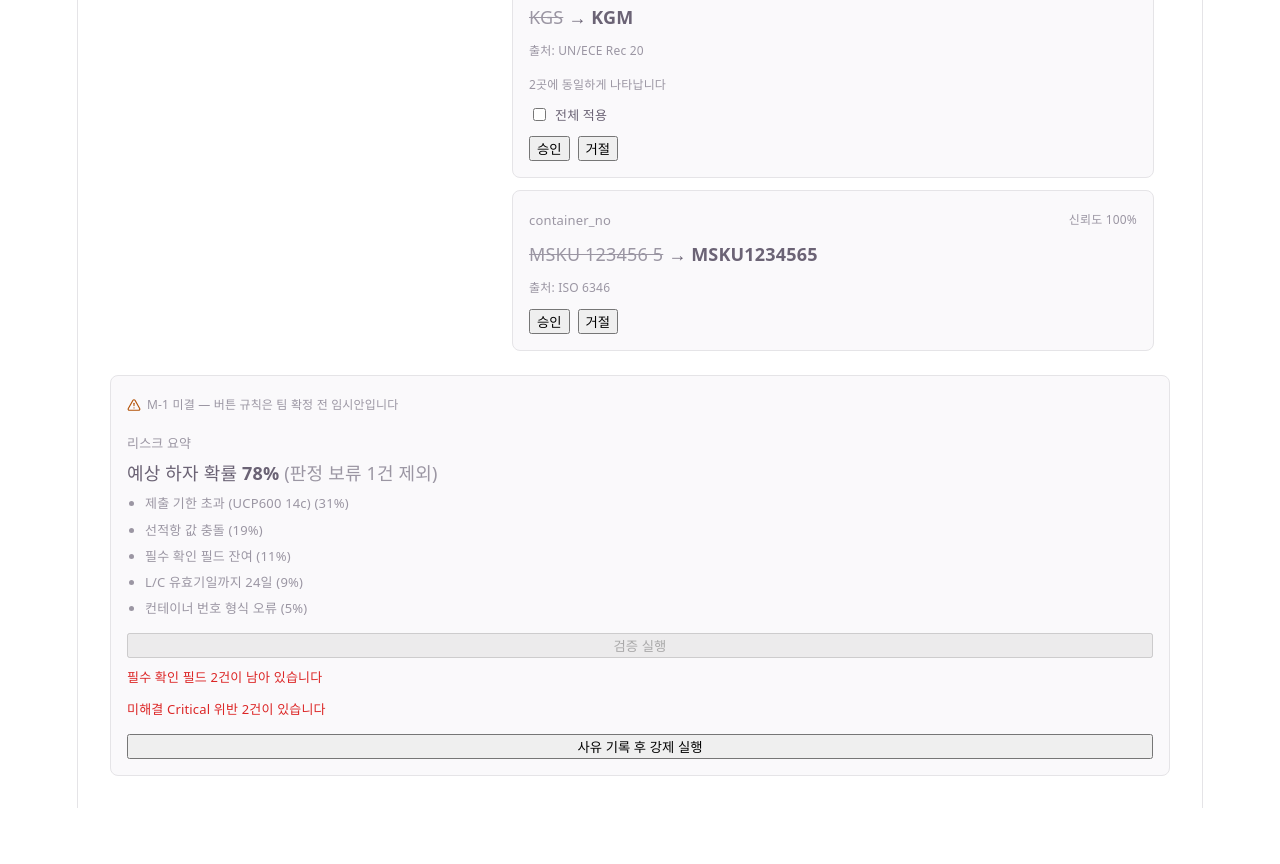
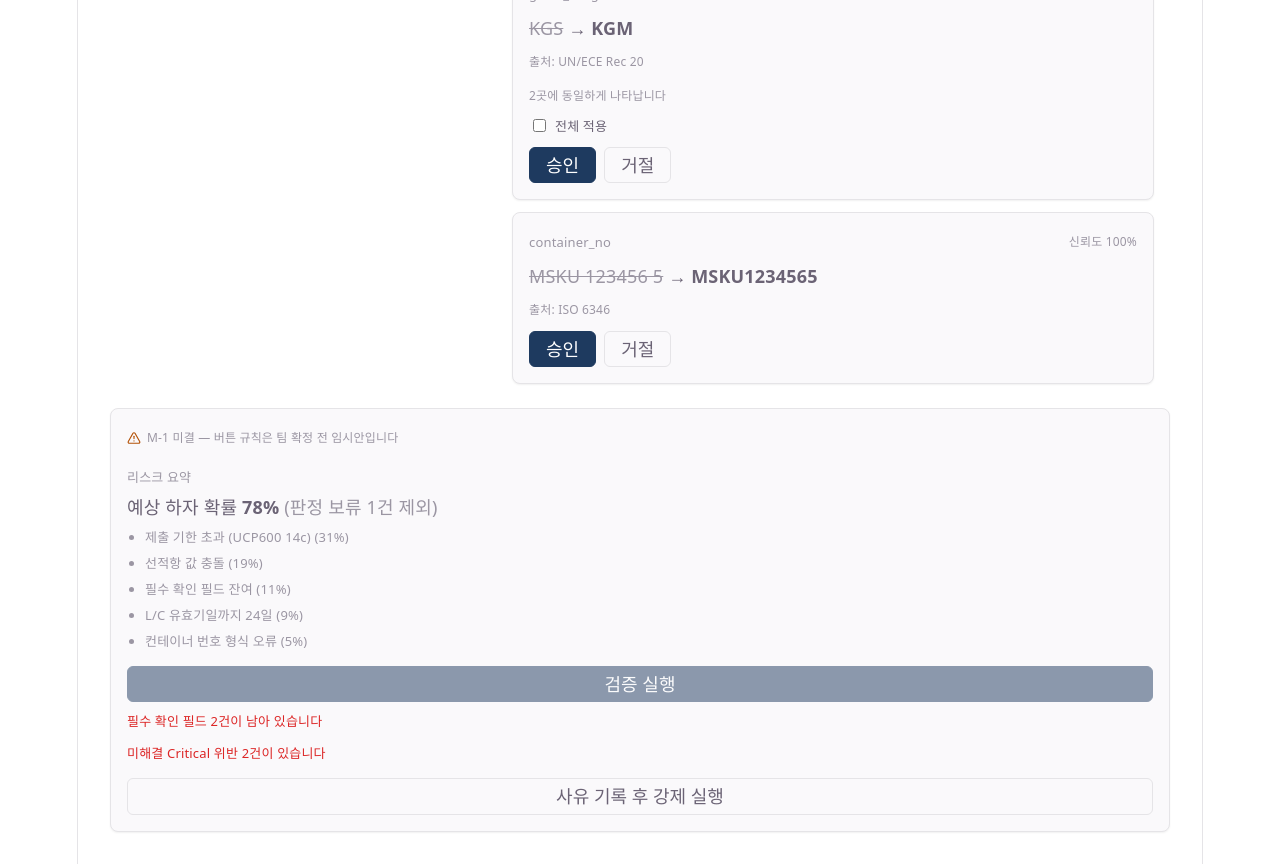
Before and after one commit to Khyojae/B-L-copilot, a React (Vite) app in the folder frontend/: page /shipments/1/draft in a window 1280 px wide. Shown: the part 1760-2624 px from the top of the page. Before the commit the page ends 2568 px from the top, so only its background shows below. Built offline with nearby package versions, Linux system fonts and the light colour scheme.

Commit message:
Add design tokens (brand color, spacing, card shadow), unify --accent into --brand-primary

```diff
--- a/frontend/src/index.css
+++ b/frontend/src/index.css
@@ -12,6 +12,34 @@
   --social-bg: rgba(244, 243, 236, 0.5);
   --shadow:
     rgba(0, 0, 0, 0.1) 0 10px 15px -3px, rgba(0, 0, 0, 0.05) 0 4px 6px -2px;
+
+  /* 브랜드 색상 — 진한 남색/인디고. 버튼·링크·선택 상태에 씀.
+     ⚠ --severity-info(파랑)와는 다른 색조라 서로 안 겹침. 심각도/신뢰도/상태
+     색상(SEVERITY·CONFIDENCE·SHIPMENT_STATUS)은 절대 이 색으로 바꾸지 않음 */
+  --brand-primary: #1e3a5f;
+  --brand-primary-hover: #16293f;
+  --brand-primary-light: rgba(30, 58, 95, 0.08);
+
+  /* 중립 색상 — 기존 --text/--text-h/--bg/--card-bg/--border의 별칭.
+     원본 값은 그대로 두고 이름만 의미 단위로 하나 더 붙인 것이라, 다크모드
+     오버라이드도 원본 쪽에서 자동으로 따라옴 */
+  --text-primary: var(--text-h);
+  --text-secondary: var(--text);
+  --bg-page: var(--bg);
+  --bg-card: var(--card-bg);
+  --border-default: var(--border);
+
+  /* 여백 체계 — 8px 기준 */
+  --space-1: 4px;
+  --space-2: 8px;
+  --space-3: 16px;
+  --space-4: 24px;
+  --space-5: 32px;
+  --space-6: 48px;
+
+  /* 카드 기본 스타일 — 그림자는 은은하게 1단계만, 그라데이션·글로우 없음 */
+  --radius-card: 8px;
+  --shadow-card: 0 1px 2px rgba(0, 0, 0, 0.06);
 
   --sans: system-ui, 'Segoe UI', Roboto, sans-serif;
   --heading: system-ui, 'Segoe UI', Roboto, sans-serif;
@@ -67,6 +95,11 @@
     --social-bg: rgba(47, 48, 58, 0.5);
     --shadow:
       rgba(0, 0, 0, 0.4) 0 10px 15px -3px, rgba(0, 0, 0, 0.25) 0 4px 6px -2px;
+
+    --brand-primary: #5b84ac;
+    --brand-primary-hover: #75a0c4;
+    --brand-primary-light: rgba(91, 132, 172, 0.15);
+    --shadow-card: 0 1px 2px rgba(0, 0, 0, 0.4);
 
     --severity-critical: #f87171;
     --severity-critical-bg: rgba(248, 113, 113, 0.15);
@@ -150,3 +183,55 @@ code {
   padding: 4px 8px;
   background: var(--code-bg);
 }
+
+/* 링크 기본 스타일. 카드 전체를 감싸는 Link는 inline style로 color/textDecoration을
+   직접 지정하므로 이 규칙에 안 덮임 (인라인 스타일이 항상 우선함) */
+a {
+  color: var(--brand-primary);
+  text-decoration: none;
+}
+a:hover {
+  color: var(--brand-primary-hover);
+  text-decoration: underline;
+}
+
+/* 버튼 기본 스타일 — 그라데이션·그림자·애니메이션 없이 배경색 전환만 */
+button {
+  font: inherit;
+  cursor: pointer;
+  border-radius: 6px;
+  padding: var(--space-1) var(--space-3);
+  border: 1px solid var(--border-default);
+  background: var(--bg-card);
+  color: var(--text-primary);
+  transition: background-color 0.15s ease, border-color 0.15s ease, color 0.15s ease;
+}
+button:hover:not(:disabled) {
+  border-color: var(--brand-primary);
+}
+button:disabled {
+  cursor: not-allowed;
+  opacity: 0.5;
+}
+
+/* 주요 동작(승인·검증 실행 등) — 채워진 남색 버튼 */
+.btn-primary {
+  background: var(--brand-primary);
+  border-color: var(--brand-primary);
+  color: #fff;
+}
+.btn-primary:hover:not(:disabled) {
+  background: var(--brand-primary-hover);
+  border-color: var(--brand-primary-hover);
+}
+
+/* 보조 동작(거절·취소 등) — 테두리만 있는 버튼 */
+.btn-secondary {
+  background: transparent;
+  color: var(--text-secondary);
+}
+.btn-secondary:hover:not(:disabled) {
+  background: var(--brand-primary-light);
+  border-color: var(--brand-primary);
+  color: var(--brand-primary);
+}
--- a/frontend/src/pages/S1Dashboard/ShipmentCard.tsx
+++ b/frontend/src/pages/S1Dashboard/ShipmentCard.tsx
@@ -14,10 +14,11 @@ export function ShipmentCard({ shipment }: ShipmentCardProps) {
         display: 'flex',
         flexDirection: 'column',
         gap: 8,
-        padding: 16,
-        border: '1px solid var(--border)',
-        borderRadius: 8,
-        backgroundColor: 'var(--card-bg)',
+        padding: 'var(--space-3)',
+        border: '1px solid var(--border-default)',
+        borderRadius: 'var(--radius-card)',
+        boxShadow: 'var(--shadow-card)',
+        backgroundColor: 'var(--bg-card)',
         textAlign: 'left',
         textDecoration: 'none',
         color: 'inherit',
--- a/frontend/src/pages/S2Upload/index.tsx
+++ b/frontend/src/pages/S2Upload/index.tsx
@@ -68,7 +68,12 @@ export function S2Upload() {
       <h1>서류 업로드</h1>
 
       <input ref={inputRef} type="file" onChange={handleFileChange} style={{ display: 'none' }} />
-      <button type="button" onClick={() => inputRef.current?.click()} disabled={job !== null}>
+      <button
+        type="button"
+        className="btn-primary"
+        onClick={() => inputRef.current?.click()}
+        disabled={job !== null}
+      >
         파일 선택
       </button>
 
--- a/frontend/src/pages/S3Draft/DocumentViewer.tsx
+++ b/frontend/src/pages/S3Draft/DocumentViewer.tsx
@@ -41,9 +41,10 @@ export function DocumentViewer({ focusedField }: DocumentViewerProps) {
     position: 'relative',
     width: DISPLAY_SIZE.width,
     height: DISPLAY_SIZE.height,
-    backgroundColor: 'var(--card-bg)',
-    border: '1px solid var(--border)',
-    borderRadius: 6,
+    backgroundColor: 'var(--bg-card)',
+    border: '1px solid var(--border-default)',
+    borderRadius: 'var(--radius-card)',
+    boxShadow: 'var(--shadow-card)',
     display: 'flex',
     alignItems: 'center',
     justifyContent: 'center',
--- a/frontend/src/pages/S3Draft/FieldRow.tsx
+++ b/frontend/src/pages/S3Draft/FieldRow.tsx
@@ -63,7 +63,7 @@ export function FieldRow({
         border: field.conflict_flag
           ? '1px solid var(--severity-critical)'
           : '1px solid transparent',
-        boxShadow: isFocused ? 'inset 0 0 0 1.5px var(--accent)' : 'none',
+        boxShadow: isFocused ? 'inset 0 0 0 1.5px var(--brand-primary)' : 'none',
       }}
     >
       <span style={{ flex: '0 0 180px', fontSize: 13, color: 'var(--text-muted)' }}>
@@ -85,7 +85,7 @@ export function FieldRow({
             flex: 1,
             font: 'inherit',
             color: 'inherit',
-            border: '1px solid var(--border)',
+            border: '1px solid var(--border-default)',
             borderRadius: 4,
             padding: '2px 6px',
           }}
@@ -97,7 +97,7 @@ export function FieldRow({
       )}
 
       {isEdited && (
-        <span style={{ fontSize: 11, fontWeight: 600, color: 'var(--accent)' }}>수정됨</span>
+        <span style={{ fontSize: 11, fontWeight: 600, color: 'var(--brand-primary)' }}>수정됨</span>
       )}
 
       {field.conflict_flag && (
--- a/frontend/src/pages/S3Draft/SuggestionCard.tsx
+++ b/frontend/src/pages/S3Draft/SuggestionCard.tsx
@@ -57,10 +57,11 @@ export function SuggestionCard({ suggestion, onAccept, onReject }: SuggestionCar
         display: 'flex',
         flexDirection: 'column',
         gap: 8,
-        padding: 16,
-        border: '1px solid var(--border)',
-        borderRadius: 8,
-        backgroundColor: 'var(--card-bg)',
+        padding: 'var(--space-3)',
+        border: '1px solid var(--border-default)',
+        borderRadius: 'var(--radius-card)',
+        boxShadow: 'var(--shadow-card)',
+        backgroundColor: 'var(--bg-card)',
         textAlign: 'left',
       }}
     >
@@ -99,10 +100,10 @@ export function SuggestionCard({ suggestion, onAccept, onReject }: SuggestionCar
 
       {isDeciding && (
         <div style={{ display: 'flex', gap: 8 }}>
-          <button type="button" onClick={handleAccept}>
+          <button type="button" className="btn-primary" onClick={handleAccept}>
             승인
           </button>
-          <button type="button" onClick={handleRejectClick}>
+          <button type="button" className="btn-secondary" onClick={handleRejectClick}>
             거절
           </button>
         </div>
@@ -116,6 +117,7 @@ export function SuggestionCard({ suggestion, onAccept, onReject }: SuggestionCar
               <button
                 key={reason}
                 type="button"
+                className="btn-secondary"
                 onClick={() => handleSelectReason(reason as RejectReason)}
               >
                 {label}
@@ -126,7 +128,7 @@ export function SuggestionCard({ suggestion, onAccept, onReject }: SuggestionCar
       )}
 
       {status === 'accepted' && (
-        <span style={{ fontSize: 12, fontWeight: 600, color: 'var(--accent)' }}>
+        <span style={{ fontSize: 12, fontWeight: 600, color: 'var(--brand-primary)' }}>
           ✓ 적용됨
           {applyToAllInScope && hasMultipleScope ? ` · ${suggestion.scope.length}곳 전체` : ''}
         </span>
--- a/frontend/src/pages/S3Draft/VerifyBar.tsx
+++ b/frontend/src/pages/S3Draft/VerifyBar.tsx
@@ -54,10 +54,11 @@ export function VerifyBar({ editedValues }: VerifyBarProps) {
         display: 'flex',
         flexDirection: 'column',
         gap: 12,
-        padding: 16,
-        border: '1px solid var(--border)',
-        borderRadius: 8,
-        backgroundColor: 'var(--card-bg)',
+        padding: 'var(--space-3)',
+        border: '1px solid var(--border-default)',
+        borderRadius: 'var(--radius-card)',
+        boxShadow: 'var(--shadow-card)',
+        backgroundColor: 'var(--bg-card)',
         textAlign: 'left',
       }}
     >
@@ -89,7 +90,7 @@ export function VerifyBar({ editedValues }: VerifyBarProps) {
       </div>
 
       <div style={{ display: 'flex', flexDirection: 'column', gap: 6 }}>
-        <button type="button" disabled={!gate.allowed} onClick={handleVerifyClick}>
+        <button type="button" className="btn-primary" disabled={!gate.allowed} onClick={handleVerifyClick}>
           검증 실행
         </button>
 
@@ -104,7 +105,7 @@ export function VerifyBar({ editedValues }: VerifyBarProps) {
       {!gate.allowed && gate.overridable && overrideRecorded === null && (
         <div style={{ display: 'flex', flexDirection: 'column', gap: 6 }}>
           {!showOverrideForm ? (
-            <button type="button" onClick={() => setShowOverrideForm(true)}>
+            <button type="button" className="btn-secondary" onClick={() => setShowOverrideForm(true)}>
               사유 기록 후 강제 실행
             </button>
           ) : (
@@ -120,16 +121,16 @@ export function VerifyBar({ editedValues }: VerifyBarProps) {
                 style={{
                   font: 'inherit',
                   color: 'inherit',
-                  border: '1px solid var(--border)',
+                  border: '1px solid var(--border-default)',
                   borderRadius: 4,
                   padding: '4px 8px',
                 }}
               />
               <div style={{ display: 'flex', gap: 8 }}>
-                <button type="button" onClick={handleOverrideSubmit}>
+                <button type="button" className="btn-primary" onClick={handleOverrideSubmit}>
                   확인
                 </button>
-                <button type="button" onClick={() => setShowOverrideForm(false)}>
+                <button type="button" className="btn-secondary" onClick={() => setShowOverrideForm(false)}>
                   취소
                 </button>
               </div>
@@ -139,7 +140,7 @@ export function VerifyBar({ editedValues }: VerifyBarProps) {
       )}
 
       {overrideRecorded !== null && (
-        <p style={{ margin: 0, fontSize: 13, color: 'var(--accent)' }}>
+        <p style={{ margin: 0, fontSize: 13, color: 'var(--brand-primary)' }}>
           사유 기록됨: {overrideRecorded}
         </p>
       )}
--- a/frontend/src/pages/S4Verdicts/VerdictCard.tsx
+++ b/frontend/src/pages/S4Verdicts/VerdictCard.tsx
@@ -12,10 +12,11 @@ export function VerdictCard({ verdict }: VerdictCardProps) {
         display: 'flex',
         flexDirection: 'column',
         gap: 8,
-        padding: 16,
-        border: '1px solid var(--border)',
-        borderRadius: 8,
-        backgroundColor: 'var(--card-bg)',
+        padding: 'var(--space-3)',
+        border: '1px solid var(--border-default)',
+        borderRadius: 'var(--radius-card)',
+        boxShadow: 'var(--shadow-card)',
+        backgroundColor: 'var(--bg-card)',
         textAlign: 'left',
       }}
     >
--- a/frontend/src/pages/S6Alerts/AlertCard.tsx
+++ b/frontend/src/pages/S6Alerts/AlertCard.tsx
@@ -19,10 +19,11 @@ export function AlertCard({ alert }: AlertCardProps) {
         display: 'flex',
         flexDirection: 'column',
         gap: 8,
-        padding: 16,
-        border: '1px solid var(--border)',
-        borderRadius: 8,
-        backgroundColor: 'var(--card-bg)',
+        padding: 'var(--space-3)',
+        border: '1px solid var(--border-default)',
+        borderRadius: 'var(--radius-card)',
+        boxShadow: 'var(--shadow-card)',
+        backgroundColor: 'var(--bg-card)',
         textAlign: 'left',
         textDecoration: 'none',
         color: 'inherit',
@@ -35,7 +36,7 @@ export function AlertCard({ alert }: AlertCardProps) {
           style={{
             fontSize: 12,
             fontWeight: 600,
-            color: alert.acknowledged ? 'var(--text-muted)' : 'var(--accent)',
+            color: alert.acknowledged ? 'var(--text-muted)' : 'var(--brand-primary)',
           }}
         >
           {alert.acknowledged ? '확인됨' : '미확인'}
```
Also changed, not shown: frontend/src/pages/S5Timeline/index.tsx (+11 -7 lines).
